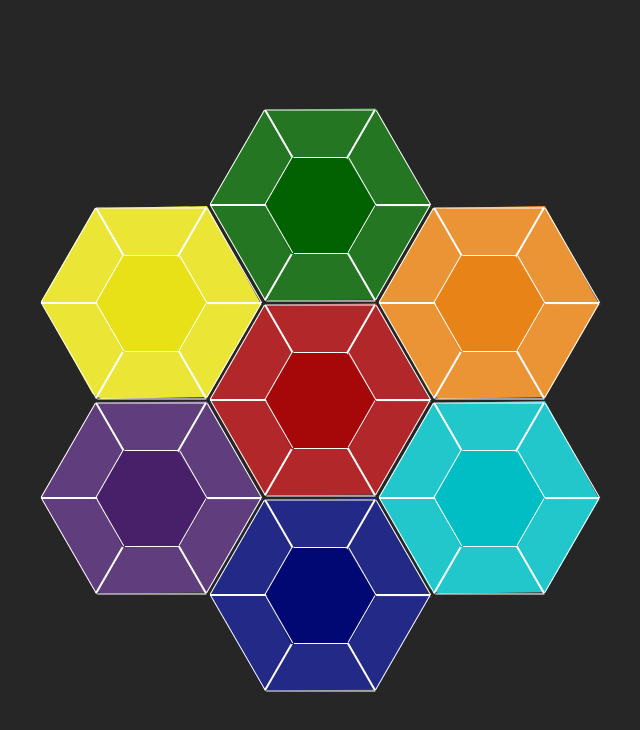
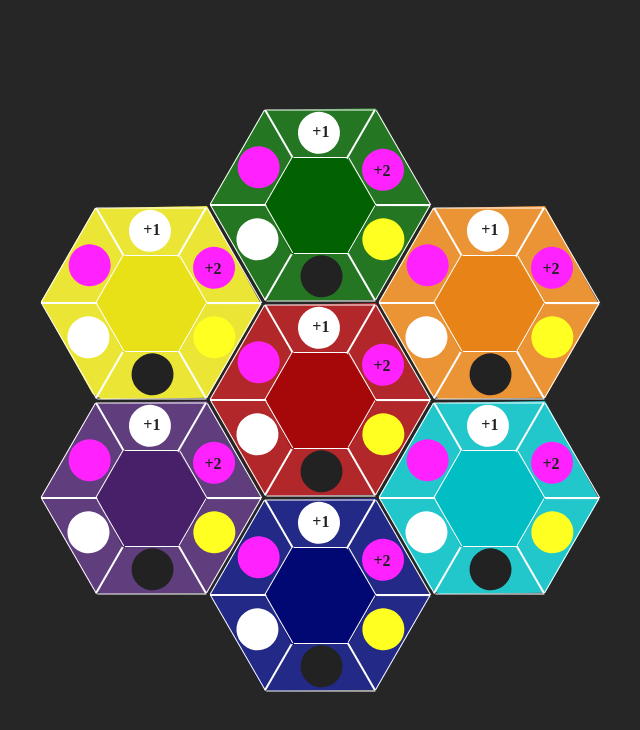
Before and after one commit to rykhalskyi/hexagoneGame, an Angular app: page / in a window 1280 px wide. Shown: the top 730 px of the page, without its empty margins (320-960 px from the left). Built offline with nearby package versions, Linux system fonts and the light colour scheme.

Commit message:
Add tockens

```diff
--- a/src/app/hexagon.ts
+++ b/src/app/hexagon.ts
@@ -1,3 +1,3 @@
 export interface Hexagon {
-
+  color : string;
 }
--- a/src/app/hexagon/hexagon.component.css
+++ b/src/app/hexagon/hexagon.component.css
@@ -114,7 +114,7 @@
   top: 50%;
   left: 50%;
   transform: translate(-50%, -50%);
-  z-index: 6;
+  z-index: 16;
 }
 
 path {
@@ -144,3 +144,15 @@ path:hover {
 .bgPath:hover {
   fill : #f00;
 }
+
+.tockens {
+  position: absolute;
+  top: 50%;
+  left: 50%;
+  transform: translate(-50%, -50%);
+  z-index: 3;
+}
+
+text {
+  font-weight:bold;
+}
--- a/src/app/hexagon/hexagon.component.html
+++ b/src/app/hexagon/hexagon.component.html
@@ -3,8 +3,25 @@
   <div class="line"></div>
   <div class="smallhexagon"></div>
 
+
+  <!-- <div class="tockens">
+    <svg height="220" width="200">
+      <circle cx="30" cy="30" r="25" fill="#fff"/>
+    </svg>
+  </div> -->
+
    <div class="buttons">
     <svg height="220" width="200">
+      <circle cx="63" cy="50" r="21" [ngStyle]="{'fill':tockenFill[0]}"/>
+      <circle cx="137" cy="50" r="21" [ngStyle]="{'fill':tockenFill[1]}"/>
+      <circle cx="172" cy="110" r="21" [ngStyle]="{'fill':tockenFill[2]}"/>
+      <circle cx="137" cy="173" r="21" [ngStyle]="{'fill':tockenFill[3]}"/>
+      <circle cx="63" cy="173" r="21" [ngStyle]="{'fill':tockenFill[0]}"/>
+      <circle cx="28" cy="110" r="21" [ngStyle]="{'fill':tockenFill[1]}"/>
+
+      <text x="63" y="50" transform="rotate(-30, 75,60)" [ngStyle]="{'fill':tockenTextFill[0]}">+1</text>
+      <text x="137" y="50" transform="rotate(-30,153,65)" [ngStyle]="{'fill':tockenTextFill[1]}">+2</text>
+
       <path (click)="onMouseUp(1)" d="M 4 58
       L 100 0
       L 100 58
@@ -35,15 +52,17 @@
       L 52 138
       L 4 166
       Z"/>
+
   </svg>
   </div>
+
 
 <div class="bgHex" >
   <svg height="220" width="200">
     <path class="bgPath" [ngStyle]="{'fill': color}" d="M 4 58
     L 100 0
     L 196 58
-    L 196 165
+    L 196 166
     L 100 223
     L 4 166
     Z" fill="#00f"/>
--- a/src/app/hexagon/hexagon.component.ts
+++ b/src/app/hexagon/hexagon.component.ts
@@ -7,7 +7,10 @@ import { Component, OnInit, HostListener, Input } from '@angular/core';
 })
 export class HexagonComponent implements OnInit {
 @Input() color: string;
+
   title = "hexagon";
+  tockenFill : string[] = ["#fff","#f0f","#ff0","0ff","#fff","#f0f"];
+  tockenTextFill : string[] = ["#000","#000","#000","000","#00","#000"];
 
   constructor() {
     this.color = "#a60709";
--- /dev/null
+++ b/src/app/player.ts
@@ -0,0 +1,5 @@
+export interface Player
+{
+  name  : string;
+  color : string;
+}
```
Also changed, not shown: src/app/tocken.ts (added, +7 -0 lines). Lines whose indentation alone changed are shown as unchanged.
